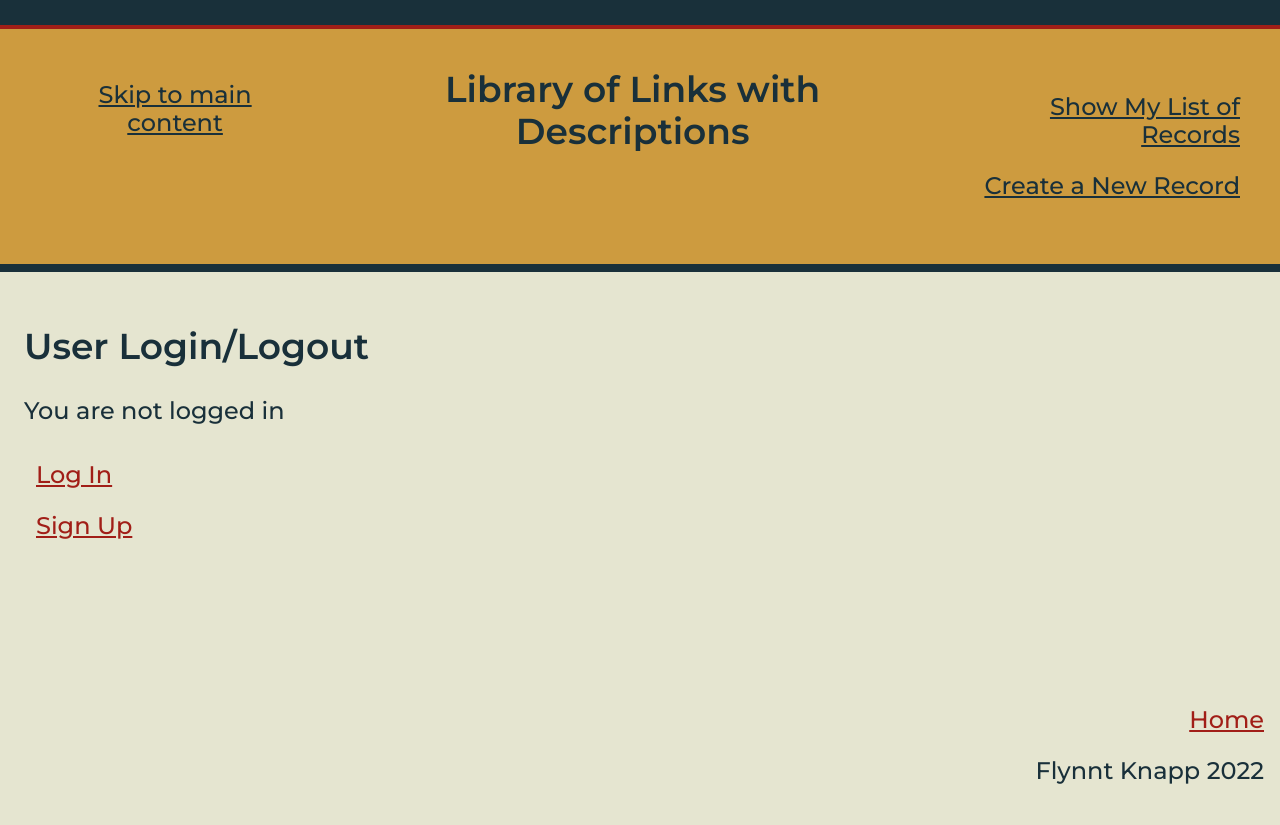
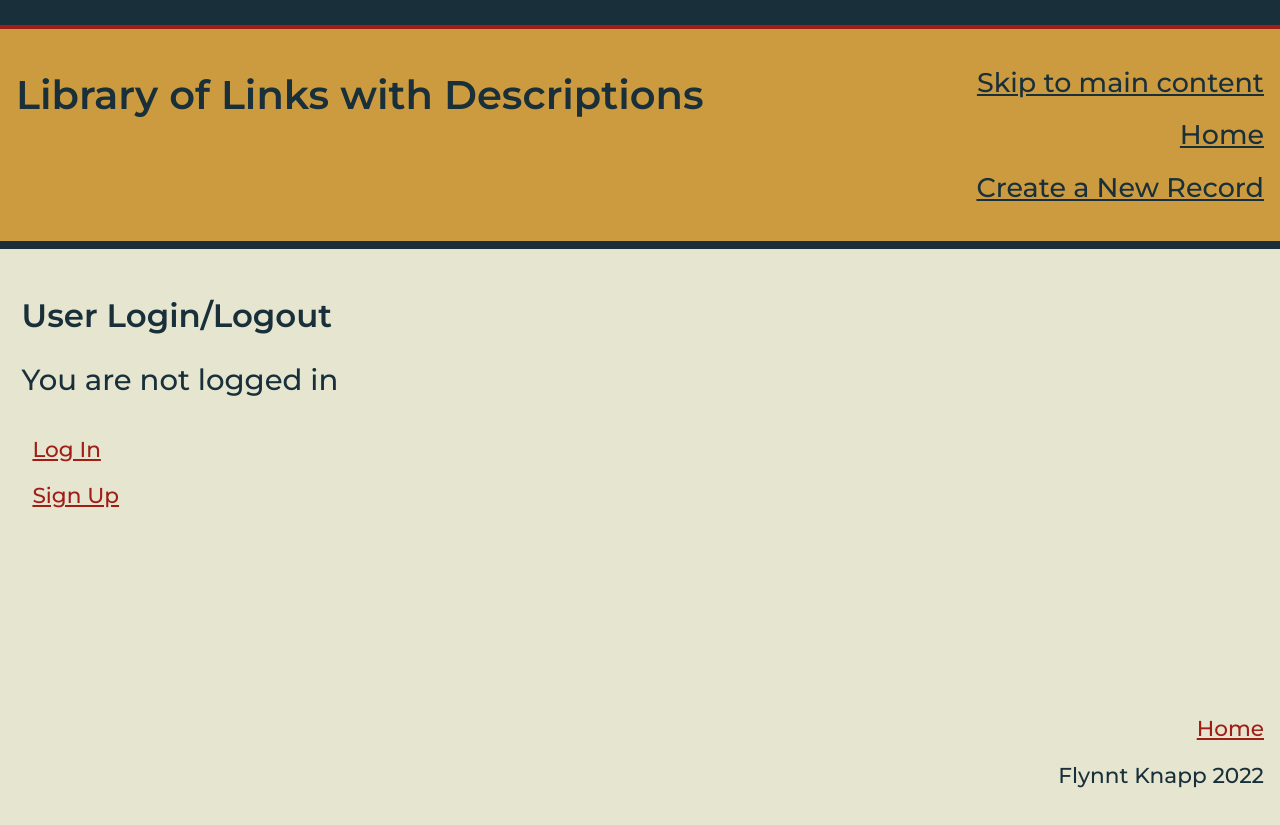
Before and after one commit to brucestull/technology-and-perceptibility, a Django app: page / in a window 1280 px wide. Run offline with Django 3.2, Linux system fonts and the light colour scheme.

Commit message:
Most font sizes are big enough.

```diff
--- a/static/css/style.css
+++ b/static/css/style.css
@@ -84,8 +84,13 @@ header {
     border-top: .25em solid rgba(161, 30, 23, 1);
 }
 
-nav > p > a, a.skip-to-main-content {
+nav > p > a {
     color: rgba(25, 48, 58, 1);
+    font-size: 1.25em;
+}
+
+div.login-logout-block {
+    padding: 1em;
 }
 
 div.login-logout-block a {
@@ -101,15 +106,16 @@ body {
 }
 
 h1 {
-    font-size: 36px;
+    vertical-align: middle;
+    font-size: 2.5em;
 }
 
-button, a, p, h3, label, div.login-logout-block {
-    font-size: 24px !important;
+button, p, h3, label, div.login-logout-block {
+    font-size: 1.35em;
 }
 
 input, textarea {
-    font-size: 24px;
+    font-size: 1.5em;
 }
 
 /* Let's align the text of the header to 'center'. This will affect a <div> and a <nav>, which are in the <header>. */
@@ -122,10 +128,6 @@ header {
 .full-width-header {
     width: 100%;
     padding-bottom: .5em;
-}
-
-a.skip-to-main-content, nav {
-    padding: 1.5em;
 }
 
 div.new-link-creation > h2 {
@@ -154,6 +156,10 @@ article.a-tap-in-the-list h3 {
     /* top | right | bottom | left */
 }
 
+article.a-tap-in-the-list a {
+    font-size: 1.25em;
+}
+
 article.a-tap-in-the-list {
     border: #465B8C solid 2px;
     margin: 1em;
@@ -162,16 +168,9 @@ article.a-tap-in-the-list {
     /* vertical | horizontal */
 }
 
-
 footer {
     text-align: right;
     padding: 1em;
-}
-
-/* Some padding on top and bottom of stuff inside <address> */
-address > a {
-    display: inline-block;
-    margin: .3em 0;
 }
 
 .a-current-tap, .an-editing-tap {
@@ -187,10 +186,6 @@ article.a-current-tap {
 div.thing-at-top-of-main {
     display: flex;
     flex-direction: row;
-}
-
-div.login-logout-block {
-    padding: 1em;
 }
 
 div.new-link-creation {
--- a/templates/base.html
+++ b/templates/base.html
@@ -35,19 +35,14 @@
 
         <div class="full-width-header">
             <header>
-                <a href="#all-the-taps" title="Skip to main content" class="skip-to-main-content">Skip to main content</a>
                 <div class="page-title">
                     <h1>Library of Links with Descriptions</h1>
-
                 </div>
                 <nav>
-                    <!-- <p><a href="{% url 'home' %}">Show List of Records</a></p> -->
-                    <p><a href="#" @click="loadCurrentUser()">Show My List of Records</a></p>
+                    <p><a href="#all-the-taps" title="Skip to main content" class="skip-to-main-content">Skip to main content</a></p>
+                    <p><a href="{% url 'home' %}">Home</a></p>
+                    <!-- <p><a href="#" @click="loadCurrentUser()">Show My List of Records</a></p> -->
                     <p><a href="#" @click="showCreateNewTapInterface()">Create a New Record</a></p>
-                    <!-- <address>
-                        <a href="mailto:Bruce.Stull@gmail.com">Bruce.Stull@gmail.com</a><br>
-                        <a href="https://brucestull.com/" target="_blank">brucestull.com</a>
-                    </address> -->
                 </nav>
             </header>
         </div>
@@ -58,7 +53,7 @@
             </div>
         </main>
         <footer class="page-footer">
-            <p><a href="#" @click="loadCurrentUser()">Home</a></p>
+            <p><a href="http://localhost:8000/">Home</a></p>
             <p>Flynnt Knapp 2022</p>
         </footer>
     </div>
```
